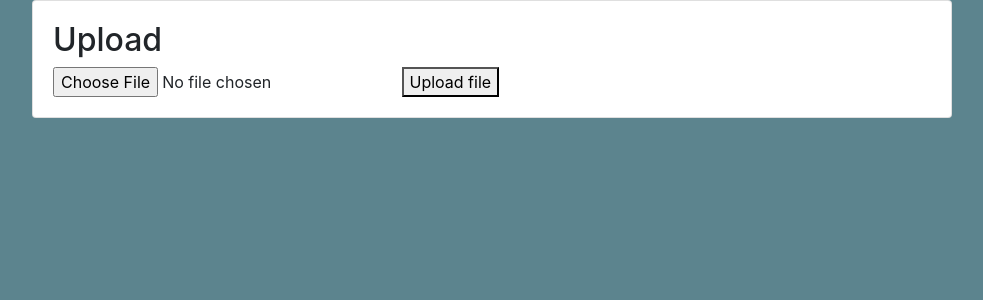
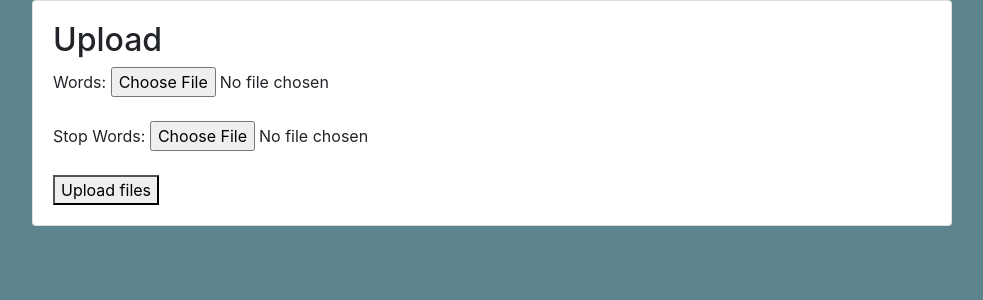
Before and after one commit to luizadelnegro/INF1629_principios_de_engenharia_de_software, a Django app: page / in a window 1280 px wide. Shown: the top 300 px of the page, without its empty margins (148-1131 px from the left). Run offline with Django 3.2, Linux system fonts and the light colour scheme; some libraries are stand-ins or nearby versions.

Commit message:
feat(frequency_calculator): add feature

```diff
--- a/g6/mysite/core/views.py
+++ b/g6/mysite/core/views.py
@@ -2,38 +2,64 @@ from django.shortcuts import render, redirect
 from django.views.generic import TemplateView, ListView, CreateView
 from django.core.files.storage import FileSystemStorage
 from django.urls import reverse_lazy
+import operator
 import os
+import re
+import string
 import sys
 
 
 def upload(request):
     context = {}
     if request.method == 'POST':
-        uploaded_file = request.FILES['document']
+        words_file = request.FILES['words']
+        stop_words_file = request.FILES['stop_words']
+
         fs = FileSystemStorage()
-        name = fs.save(uploaded_file.name, uploaded_file)
+        name = fs.save(words_file.name, words_file)
         context['url'] = fs.url(name)
-        f_name = uploaded_file.name
-        context['words'] = count_words(parse_file(f_name))
+        f_name = words_file.name
+        context['frequencies'] = sort(frequencies(remove_stop_words(
+            scan(filter_chars_and_normalize(read_file(f_name))), stop_words_file)))
 
     return render(request, 'upload.html', context)
 
 
-def parse_file(f_name):
-    filepath = 'media/'+f_name
-    if not os.path.isfile(filepath):
-        print("File path {} does not exist. Exiting...".format(filepath))
-        sys.exit()
-    return filepath
+def read_file(path_to_file):
+    with open(path_to_file) as f:
+        str_data = f.read()
+    return str_data
 
 
-def count_words(filepath):
-    words = {}
-    with open(filepath) as fp:
-        for line in fp:
-            for word in line.split():
-                if word not in words:
-                    words[word] = 1
-                else:
-                    words[word] += 1
-    return words
+def filter_chars_and_normalize(str_data):
+    pattern = re.compile('[\W_]+')
+    return pattern.sub(' ', str_data).lower()
+
+
+def scan(str_data):
+    return str_data.split()
+
+
+def remove_stop_words(word_list, stop_words_file):
+    f_name = stop_words_file.name
+
+    with open(f_name) as f:
+        stop_words = f.read().split(',')
+        print(stop_words)
+
+    stop_words.extend(list(string.ascii_lowercase))
+    return [word for word in word_list if not word in stop_words]
+
+
+def frequencies(word_list):
+    word_freqs = {}
+    for word in word_list:
+        if word in word_freqs:
+            word_freqs[word] += 1
+        else:
+            word_freqs[word] = 1
+    return word_freqs
+
+
+def sort(word_freq):
+    return sorted(word_freq.items(), key=operator.itemgetter(1), reverse=True)
--- a/g6/mysite/templates/upload.html
+++ b/g6/mysite/templates/upload.html
@@ -4,13 +4,13 @@
   <h2>Upload</h2>
   <form method="post" enctype="multipart/form-data">
     {% csrf_token %}
-    <input type="file" name="document">
-    <button type="submit">Upload file</button>
+    Words: <input type="file" name="words">
+    <br><br>
+    Stop Words: <input type="file" name="stop_words">
+    <br><br>
+    <button type="submit">Upload files</button>
   </form>
   {% if url %}
-    <p>Uploaded file: <a href="{{ url }}">{{ url }}</a></p>
-  {% endif %}
-  {% if url %}
-    <p>Frequencies: {{ words }}</p>
+    <p><br>Frequencies: {{ frequencies }}</p>
   {% endif %}
 {% endblock %}
--- a/g6/test.txt
+++ /dev/null
@@ -1 +0,0 @@
-hello worlds hello worlds yuuup
```
